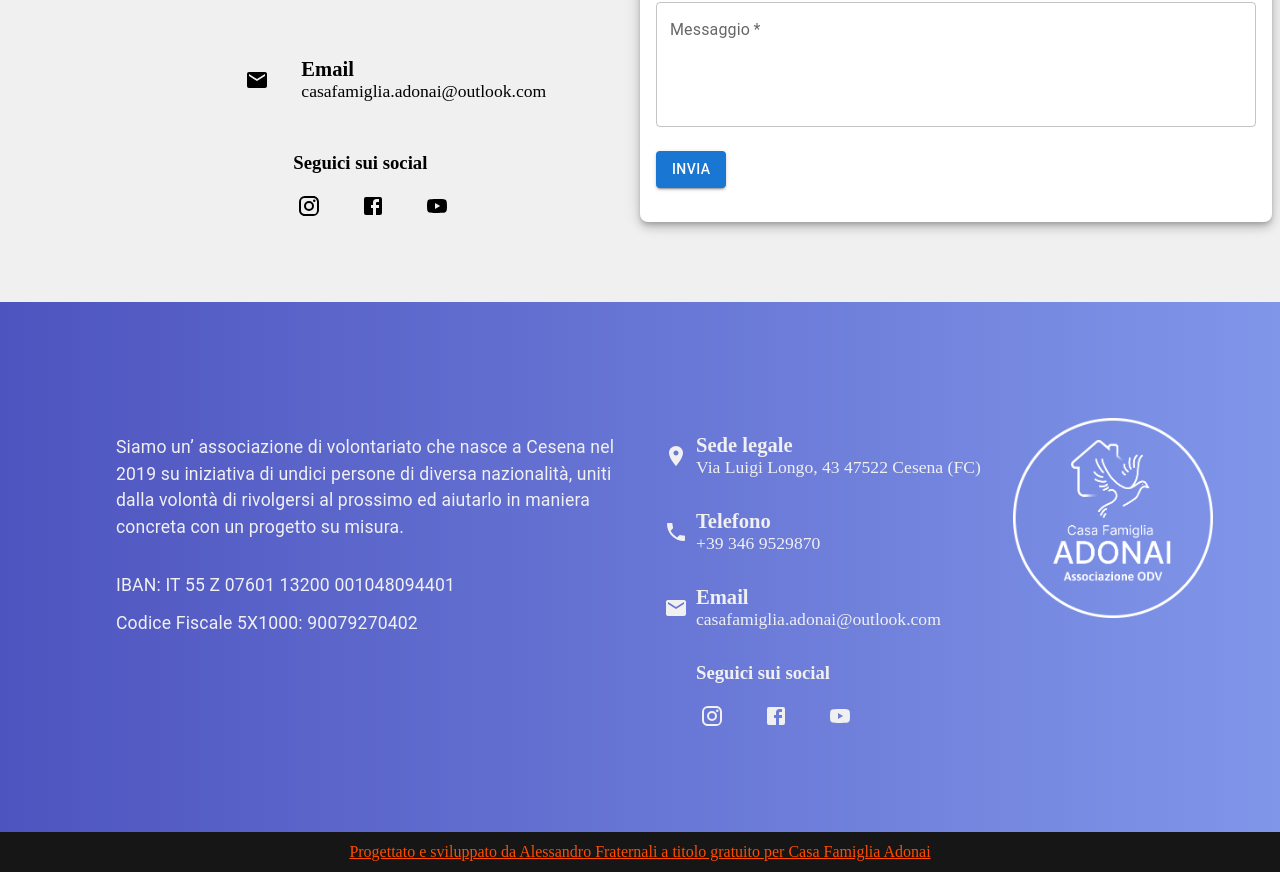
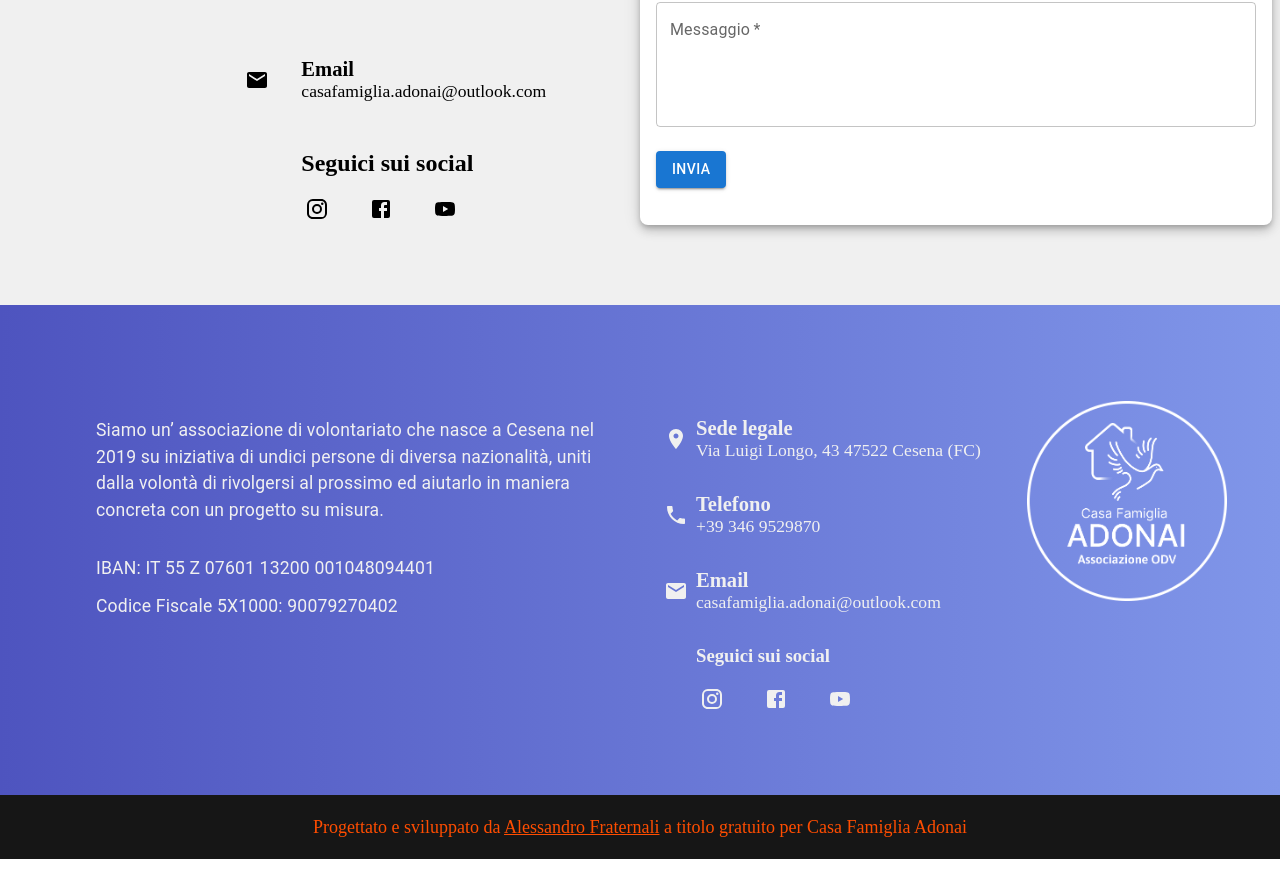
Before and after one commit to Alessandro-Fraternali/Adonai, a Next.js app: page /Contattaci in a window 1280 px wide. Shown: the part 435-1307 px from the top of the page. Built offline with nearby package versions, Linux system fonts and the light colour scheme.

Commit message:
fix post produzione

```diff
--- a/src/app/Contattaci/page.tsx
+++ b/src/app/Contattaci/page.tsx
@@ -56,10 +56,14 @@ export default function Contattaci() {
                   </MuiLink>
                 );
               })}
-              <Grid2 paddingLeft={10}>
-                <Box component="span" sx={{ marginLeft: 4 }}>
-                  <h3>Seguici sui social</h3>
-                </Box>
+              <Grid2
+                display={"flex"}
+                justifyContent={{ xs: "center", md: "flex-start" }}
+                paddingLeft={{ xs: 0, md: 11 }}
+                paddingTop={2}
+              >
+                <Grid2>
+                  <h2>Seguici sui social</h2>
                   <Grid2 display={"flex"} gap={4} marginTop={2}>
                     {footer.socials.map((social) => {
                       const icon = iconMap[social.icon?.toLowerCase()] || null;
@@ -90,12 +94,12 @@ export default function Contattaci() {
                 </Grid2>
               </Grid2>
             </Grid2>
+          </Grid2>
           <Grid2 size={{ xs: 12, md: 6 }} display={"flex"}>
             <Paper
               sx={{
                 padding: 2,
                 borderRadius: 2,
-                // background: "linear-gradient(to right, #4E54BF, #8096E9)",
               }}
               elevation={6}
             >
--- a/src/app/components/Footer.tsx
+++ b/src/app/components/Footer.tsx
@@ -15,7 +15,7 @@ export default function Footer() {
         }}
       >
         <Box
-          padding={{ xs: "10px", md: "100px" }}
+          padding={{ xs: "10px", md: "80px" }}
           paddingTop={"40px"}
           paddingBottom={"20px"}
         >
@@ -64,10 +64,15 @@ export default function Footer() {
                   </MuiLink>
                 );
               })}
-              <Grid2 paddingLeft={6} paddingTop={2}>
-                <Box component="span">
+              <Grid2
+                display={"flex"}
+                justifyContent={{ xs: "center", md: "flex-start" }}
+                paddingBottom={{ xs: 2, md: 0 }}
+                paddingLeft={{ xs: 0, md: 6 }}
+                paddingTop={2}
+              >
+                <Grid2>
                   <h3>Seguici sui social</h3>
-                </Box>
                   <Grid2 display={"flex"} gap={4} marginTop={2}>
                     {footer.socials.map((social) => {
                       const icon = iconMap[social.icon?.toLowerCase()] || null;
@@ -97,6 +102,7 @@ export default function Footer() {
                   </Grid2>
                 </Grid2>
               </Grid2>
+            </Grid2>
             <Grid2
               size={{ xs: 12, md: 2 }}
               textAlign={"center"}
@@ -120,8 +126,17 @@ export default function Footer() {
           display: "flex",
           justifyContent: "center",
           alignItems: "center",
+          padding: { xs: 7, md: 4 },
+          fontSize: { xs: 20, md: 18 },
+          textAlign: "center",
         }}
       >
+        <p
+          style={{
+            color: "#ff4d00",
+          }}
+        >
+          Progettato e sviluppato da{" "}
           <Link
             style={{
               color: "#ff4d00",
@@ -131,8 +146,10 @@ export default function Footer() {
             target="_blank"
             href={footer.portfolio}
           >
-          {footer.credits}
-        </Link>
+            Alessandro Fraternali
+          </Link>{" "}
+          a titolo gratuito per Casa Famiglia Adonai
+        </p>
       </Box>
     </>
   );
```
Lines whose indentation alone changed are shown as unchanged.
